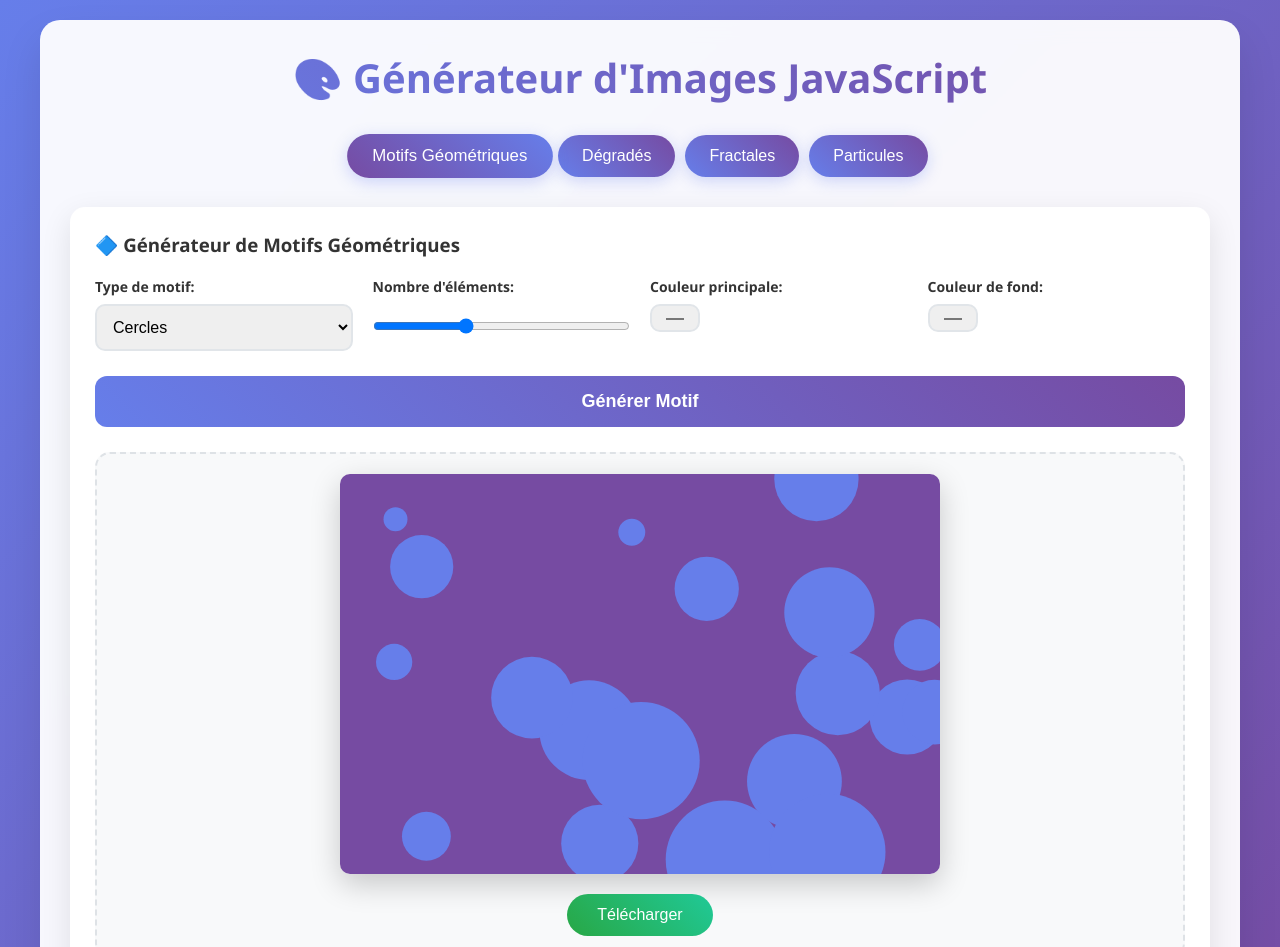
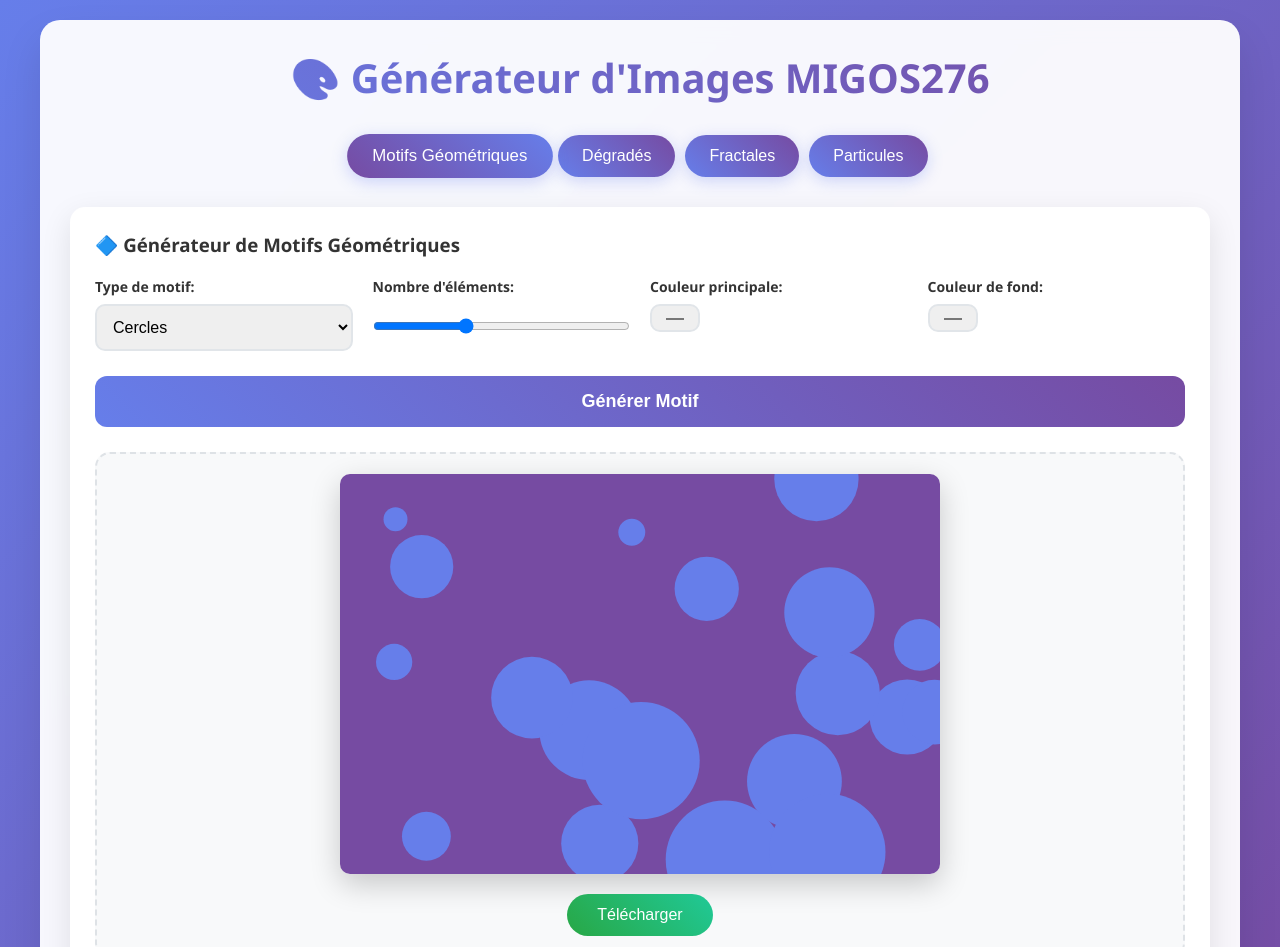
Before and after one commit to migos276/generator_image, a plain HTML site: page index.html in a window 1280 px wide. Shown: the top 947 px of the page. Drawn offline with Linux system fonts and the light colour scheme.

Commit message:
Update index.html

```diff
--- a/index.html
+++ b/index.html
@@ -182,7 +182,7 @@
 </head>
 <body>
     <div class="container">
-        <h1>🎨 Générateur d'Images JavaScript</h1>
+        <h1>🎨 Générateur d'Images MIGOS276</h1>
 
         <div class="generator-tabs">
             <button class="tab-btn active" onclick="switchTab('patterns')">Motifs Géométriques</button>
```
